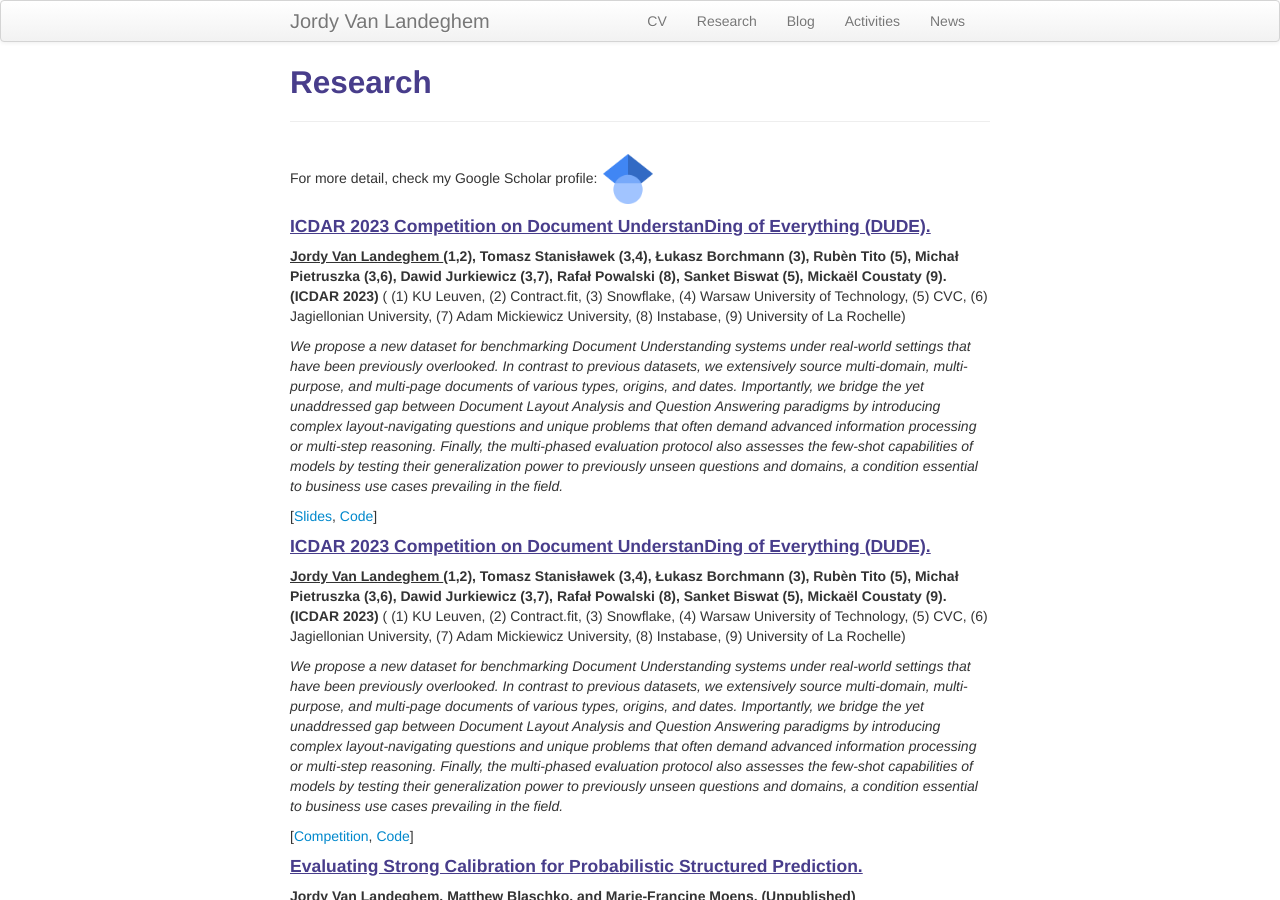
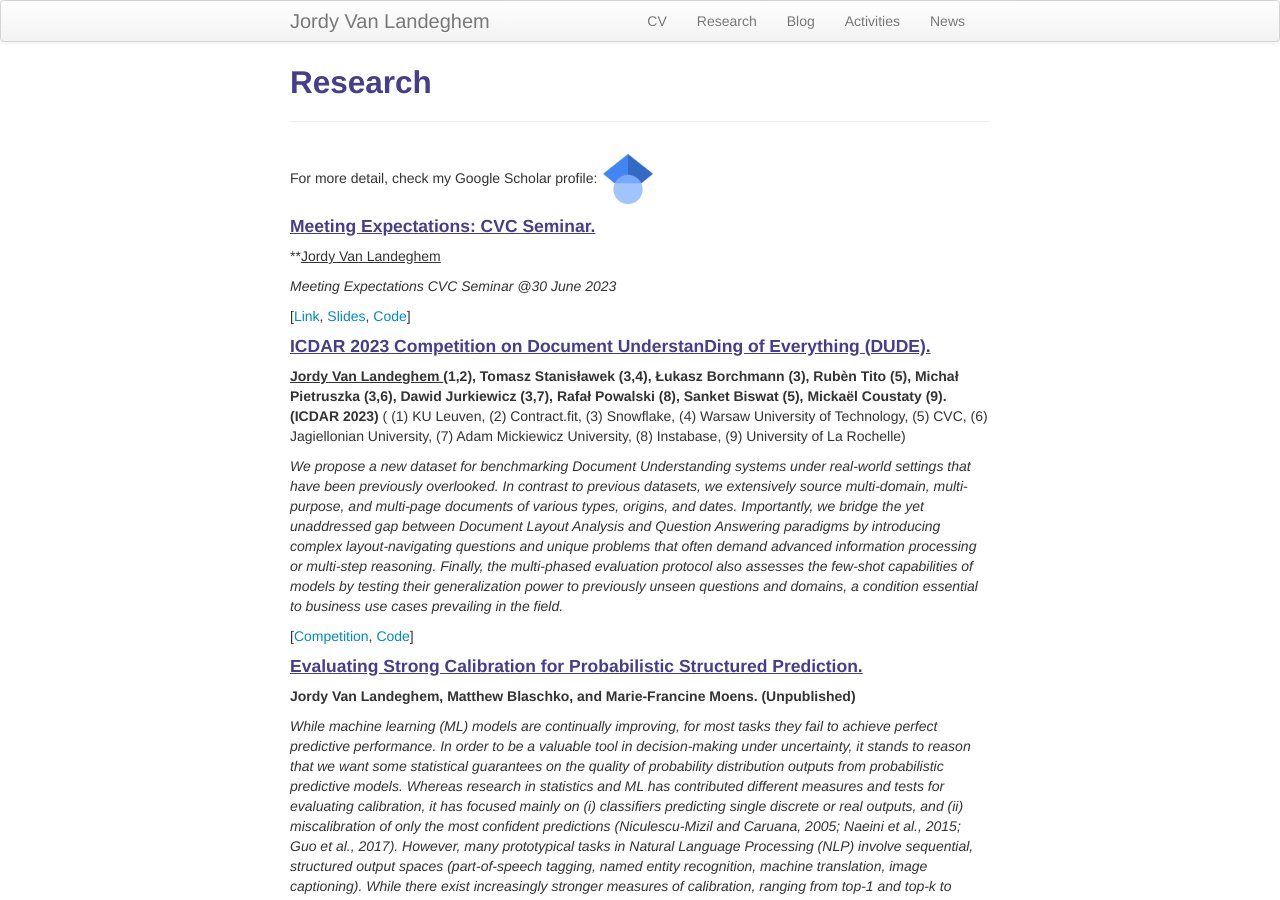
Before and after one commit to Jordy-VL/jordy-vl.github.io, a Jekyll site: the page built from pages/research.md, in a window 1280 px wide and 900 px high. Built offline with Jekyll 4.4.1, drawn with Linux system fonts in a browser that asks for light colours.

Commit message:
Update research.md

```diff
--- a/pages/research.md
+++ b/pages/research.md
@@ -10,15 +10,12 @@ For more detail, check my Google Scholar profile:
   </a>
 
 
-#### <u>ICDAR 2023 Competition on Document UnderstanDing of Everything (DUDE).</u>
-**<u>Jordy Van Landeghem </u> (1,2), Tomasz Stanisławek (3,4), Łukasz Borchmann (3), Rubèn Tito (5), Michał Pietruszka (3,6), Dawid Jurkiewicz (3,7), Rafał Powalski (8), Sanket Biswat (5), Mickaël Coustaty (9). (ICDAR 2023)**
-( (1) KU Leuven, (2) Contract.fit, (3) Snowflake, (4) Warsaw University of Technology, (5) CVC, (6) Jagiellonian University, (7) Adam Mickiewicz University, (8) Instabase, (9) University of La Rochelle)
+#### <u>Meeting Expectations: CVC Seminar.</u>
+**<u>Jordy Van Landeghem </u>
 
-*We propose a new dataset for benchmarking Document Understanding systems under real-world settings that have been previously overlooked. In contrast to previous datasets, we extensively source multi-domain,
-multi-purpose, and multi-page documents of various types, origins, and dates. Importantly, we bridge the yet unaddressed gap between Document Layout Analysis and Question Answering paradigms by introducing complex layout-navigating questions and unique problems that often demand advanced information processing or multi-step reasoning.
-Finally, the multi-phased evaluation protocol also assesses the few-shot capabilities of models by testing their generalization power to previously unseen questions and domains, a condition essential to business use cases prevailing in the field.*
+*Meeting Expectations CVC Seminar @30 June 2023*
 
-[[Slides]({{ BASE_PATH}}/assets/233006_CVC-Seminar-JVL.pdf), [Code](https://github.com/Jordy-VL/calibration-primer)]
+[[Link](https://www.cvc.uab.es/blog/2023/06/30/jordy-van-landeghem-cvc-seminar/), [Slides]({{ BASE_PATH}}/assets/233006_CVC-Seminar-JVL.pdf), [Code](https://github.com/Jordy-VL/calibration-primer)]
 
 #### <u>ICDAR 2023 Competition on Document UnderstanDing of Everything (DUDE).</u>
 **<u>Jordy Van Landeghem </u> (1,2), Tomasz Stanisławek (3,4), Łukasz Borchmann (3), Rubèn Tito (5), Michał Pietruszka (3,6), Dawid Jurkiewicz (3,7), Rafał Powalski (8), Sanket Biswat (5), Mickaël Coustaty (9). (ICDAR 2023)**
```
